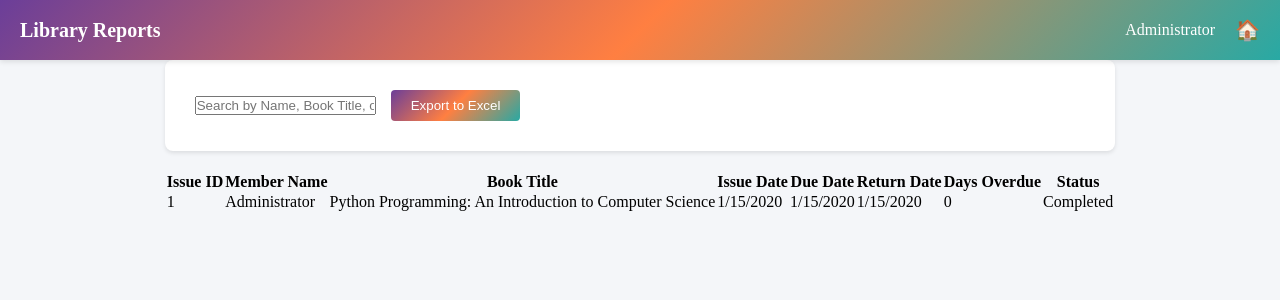
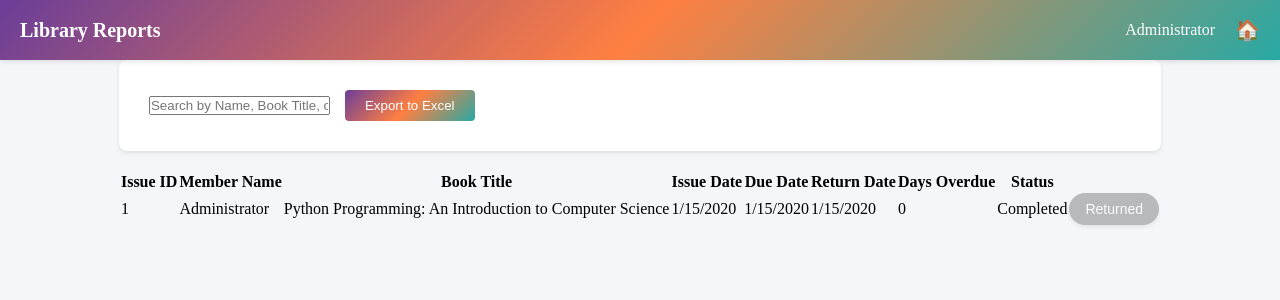
Before and after one commit to pashaarshad/Project-4-LMS-Team-Project-sdc-2025-6days, a Flask app: page /admin/reports in a window 1280 px wide. Shown: the top 300 px of the page. Run offline with Flask 2, Linux system fonts and the light colour scheme; a user stored in the database is signed in; data comes from the database, SQL or seed files in the repository; tables that the repository leaves empty hold one stand-in row (values such as "Sample post").

Commit message:
ok issue and return but the color need to make good

```diff
--- a/app.py
+++ b/app.py
@@ -603,15 +603,23 @@ def return_book(issue_id):
         try:
             cursor = connection.cursor()
 
-            # Get book ID from issue record
-            cursor.execute("SELECT book_id FROM issues_books WHERE issue_id = %s", (issue_id,))
+            # Get book ID and check if already returned
+            cursor.execute("""
+                SELECT book_id, return_date
+                FROM issues_books
+                WHERE issue_id = %s
+            """, (issue_id,))
             result = cursor.fetchone()
+
             if not result:
                 return {'error': 'Issue record not found'}, 404
 
+            if result[1] is not None:  # Check if already returned
+                return {'error': 'Book already returned'}, 400
+
             book_id = result[0]
 
-            # Update issue record
+            # Update issue record with return date and status
             cursor.execute("""
                 UPDATE issues_books
                 SET return_date = CURRENT_TIMESTAMP,
@@ -619,7 +627,7 @@ def return_book(issue_id):
                 WHERE issue_id = %s
             """, (issue_id,))
 
-            # Update book availability
+            # Increment available count for the book
             cursor.execute("""
                 UPDATE books
                 SET available = available + 1
@@ -627,10 +635,18 @@ def return_book(issue_id):
             """, (book_id,))
 
             connection.commit()
-            return {'success': True}, 200
+            return {
+                'success': True,
+                'message': 'Book returned successfully'
+            }, 200
+
+        except Exception as e:
+            print(f"Error returning book: {e}")
+            return {'error': str(e)}, 500
         finally:
             cursor.close()
             connection.close()
+
     return {'error': 'Database error'}, 500
 
 @app.route('/admin/reports')
--- a/static/js/reports.js
+++ b/static/js/reports.js
@@ -16,6 +16,8 @@ function loadReports() {
 
             data.reports.forEach(report => {
                 const row = document.createElement('tr');
+                row.setAttribute('data-issue-id', report.issue_id);
+
                 const returnDate = report.return_date ? new Date(report.return_date).toLocaleDateString() : '-';
                 const status = report.return_date ? 'Completed' : 'Borrowed';
                 const daysOverdue = report.days_overdue > 0 ? report.days_overdue : 0;
@@ -29,6 +31,12 @@ function loadReports() {
                     <td>${returnDate}</td>
                     <td>${daysOverdue}</td>
                     <td><span class="status-badge ${status.toLowerCase()}">${status}</span></td>
+                    <td>
+                        ${!report.return_date ?
+                            `<button onclick="returnBook(${report.issue_id})" class="return-btn">Return Book</button>` :
+                            `<button class="return-btn completed" disabled>Returned</button>`
+                        }
+                    </td>
                 `;
                 tableBody.appendChild(row);
             });
@@ -60,8 +68,31 @@ function returnBook(issueId) {
         .then(response => response.json())
         .then(data => {
             if (data.success) {
+                // Update the UI to show the book as returned
+                const row = document.querySelector(`tr[data-issue-id="${issueId}"]`);
+                if (row) {
+                    // Update status badge
+                    const statusCell = row.querySelector('td:nth-last-child(2)');
+                    if (statusCell) {
+                        statusCell.innerHTML = '<span class="status-badge completed">Completed</span>';
+                    }
+
+                    // Update return date
+                    const returnDateCell = row.querySelector('td:nth-child(6)');
+                    if (returnDateCell) {
+                        returnDateCell.textContent = new Date().toLocaleDateString();
+                    }
+
+                    // Disable return button
+                    const actionCell = row.querySelector('td:last-child');
+                    if (actionCell) {
+                        actionCell.innerHTML = '<button class="return-btn completed" disabled>Returned</button>';
+                    }
+                }
+
                 alert('Book returned successfully!');
-                loadReports(); // Reload the reports table
+                // Optionally reload the entire table
+                loadReports();
             } else {
                 alert(data.error || 'Failed to return book');
             }
--- a/static/styles.css
+++ b/static/styles.css
@@ -782,18 +782,33 @@ label {
 }
 
 .return-btn {
-    background: var(--primary-teal);
+    background: linear-gradient(45deg, var(--primary-teal), #2ecc71);
     color: white;
     border: none;
-    padding: 5px 15px;
-    border-radius: 4px;
+    padding: 8px 16px;
+    border-radius: 20px;
     cursor: pointer;
     transition: all 0.3s ease;
+    font-size: 14px;
+    font-weight: 500;
+    box-shadow: 0 2px 4px rgba(0, 0, 0, 0.1);
 }
 
 .return-btn:hover {
-    background: var(--primary-purple);
     transform: translateY(-2px);
+    box-shadow: 0 4px 8px rgba(0, 0, 0, 0.2);
+    background: linear-gradient(45deg, #2ecc71, var(--primary-teal));
+}
+
+.return-btn.completed {
+    background: #a0a0a0;
+    cursor: default;
+    opacity: 0.7;
+}
+
+.return-btn.completed:hover {
+    transform: none;
+    box-shadow: none;
 }
 
 .issue-modal {
```
